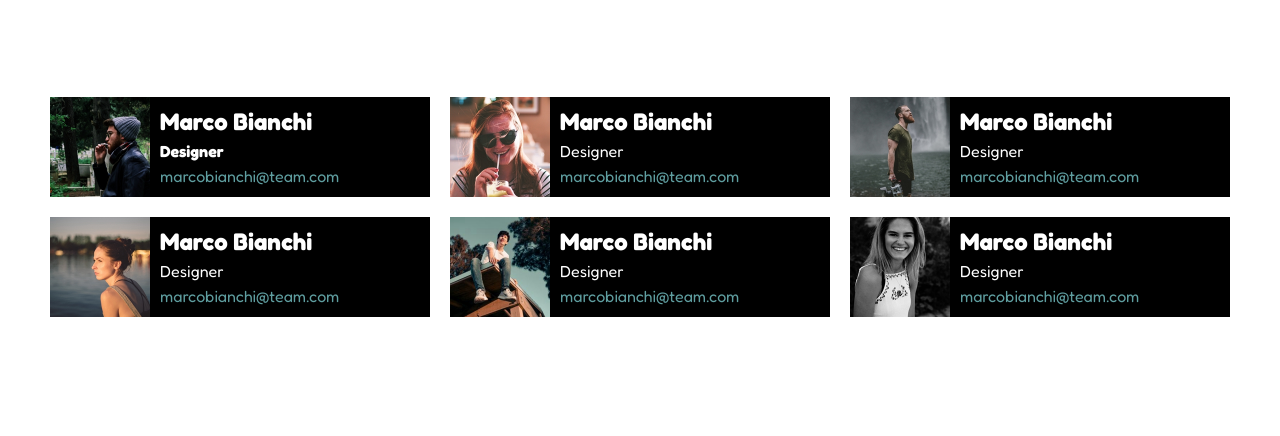
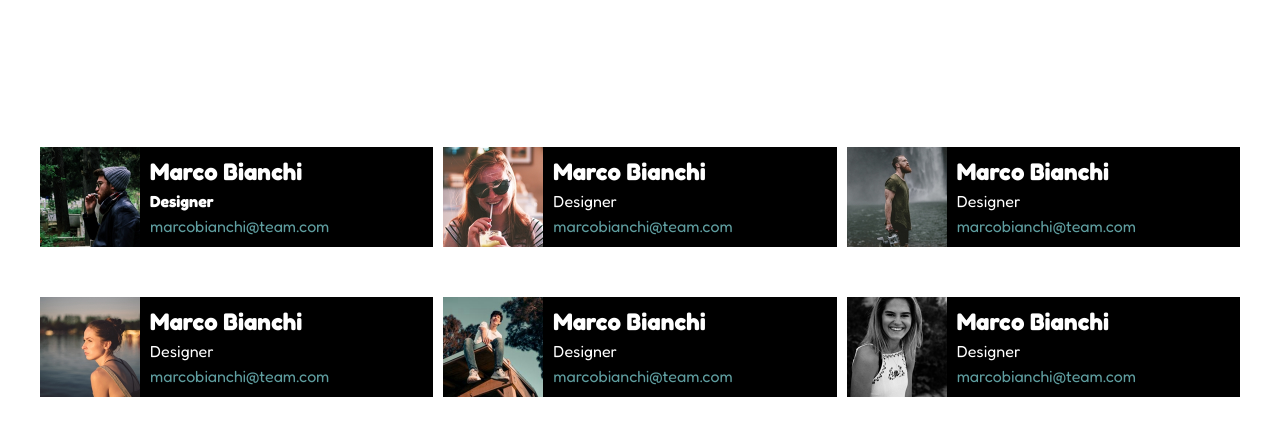
Before and after one commit to MattiaPaiano91/html-css-float-cards, a plain HTML site: page index.html in a window 1280 px wide. Shown: the part 142-578 px from the top of the page. Drawn offline with Linux system fonts and the light colour scheme.

Commit message:
-Fix misure card -fix titolo documento -pulizia generale codice

```diff
--- a/css/style.css
+++ b/css/style.css
@@ -37,9 +37,9 @@ header > *{
 .card{
     float: left;
     background-color: black;
-    width:calc(100% / 3 - 20px);
+    width: calc((100% - 20px) / 3);
     color: white;
-    margin: 0px 10px 20px;
+    margin-top: 50px;
 }
 
 .image-container{
@@ -76,3 +76,7 @@ a{
     text-decoration: none;
     color: cadetblue;
 }
+.special{
+   margin-left: 10px;
+   margin-right: 10px;
+}
--- a/index.html
+++ b/index.html
@@ -3,7 +3,7 @@
   <head>
     <meta charset="UTF-8" />
     <meta name="viewport" content="width=device-width, initial-scale=1.0" />
-    <title>Document</title>
+    <title>Meet our Team</title>
     <!-- font -->
     <link rel="preconnect" href="https://fonts.googleapis.com" />
     <link rel="preconnect" href="https://fonts.gstatic.com" crossorigin />
@@ -46,9 +46,8 @@
                 </div>
             </div>
 
-            </div>
 
-            <div class="card clerafix">
+            <div class="card clerafix special" >
                 <div class="image-container">
                 <img src="./img/female1.png" alt="female1" />
                 </div>
@@ -80,7 +79,7 @@
                     <a href="#">marcobianchi@team.com</a>
                 </div>
             </div>
-            <div class="card clerafix">
+            <div class="card clerafix special" >
                 <div class="image-container">
                 <img src="./img/male3.png" alt="male3" />
                 </div>
```
